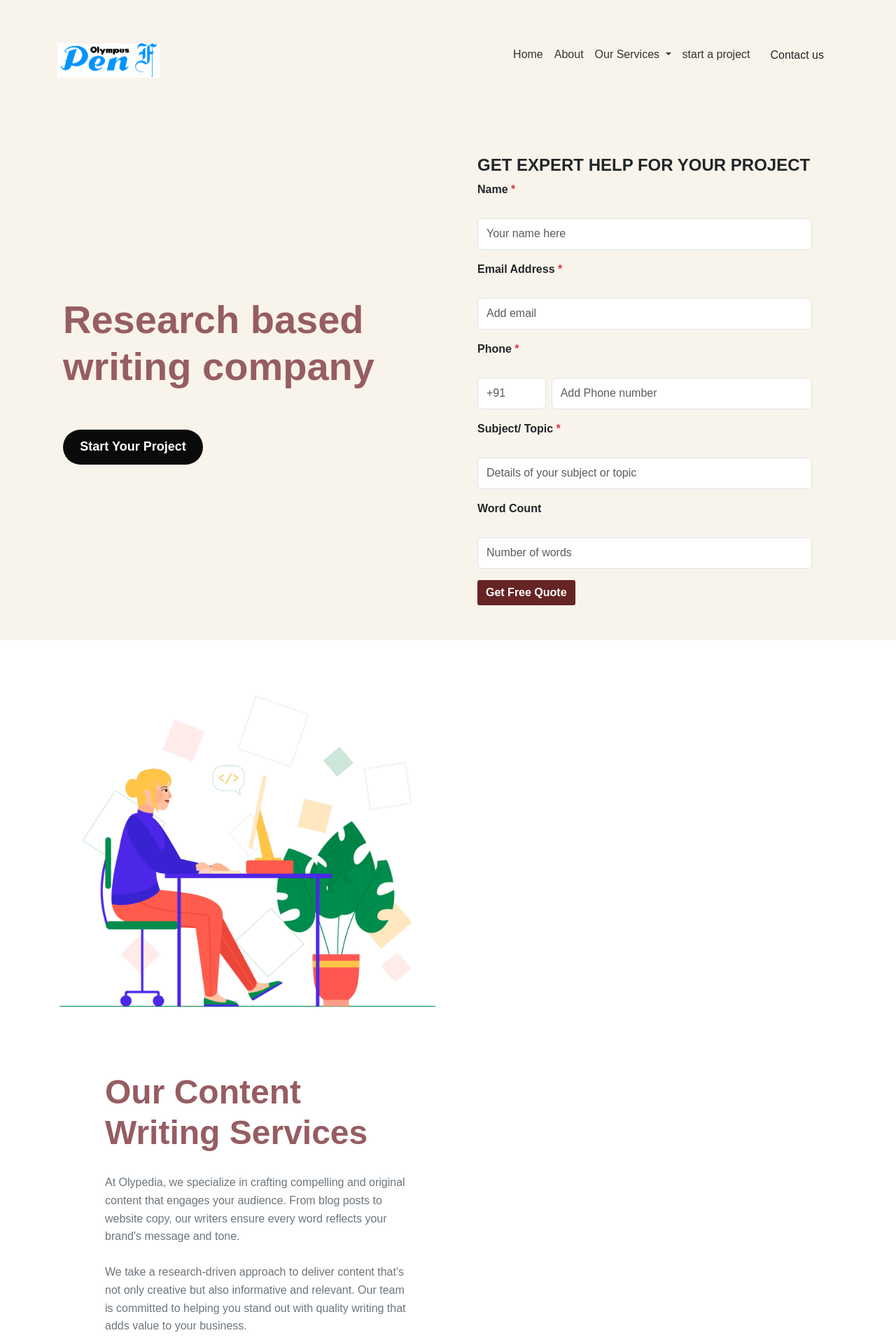
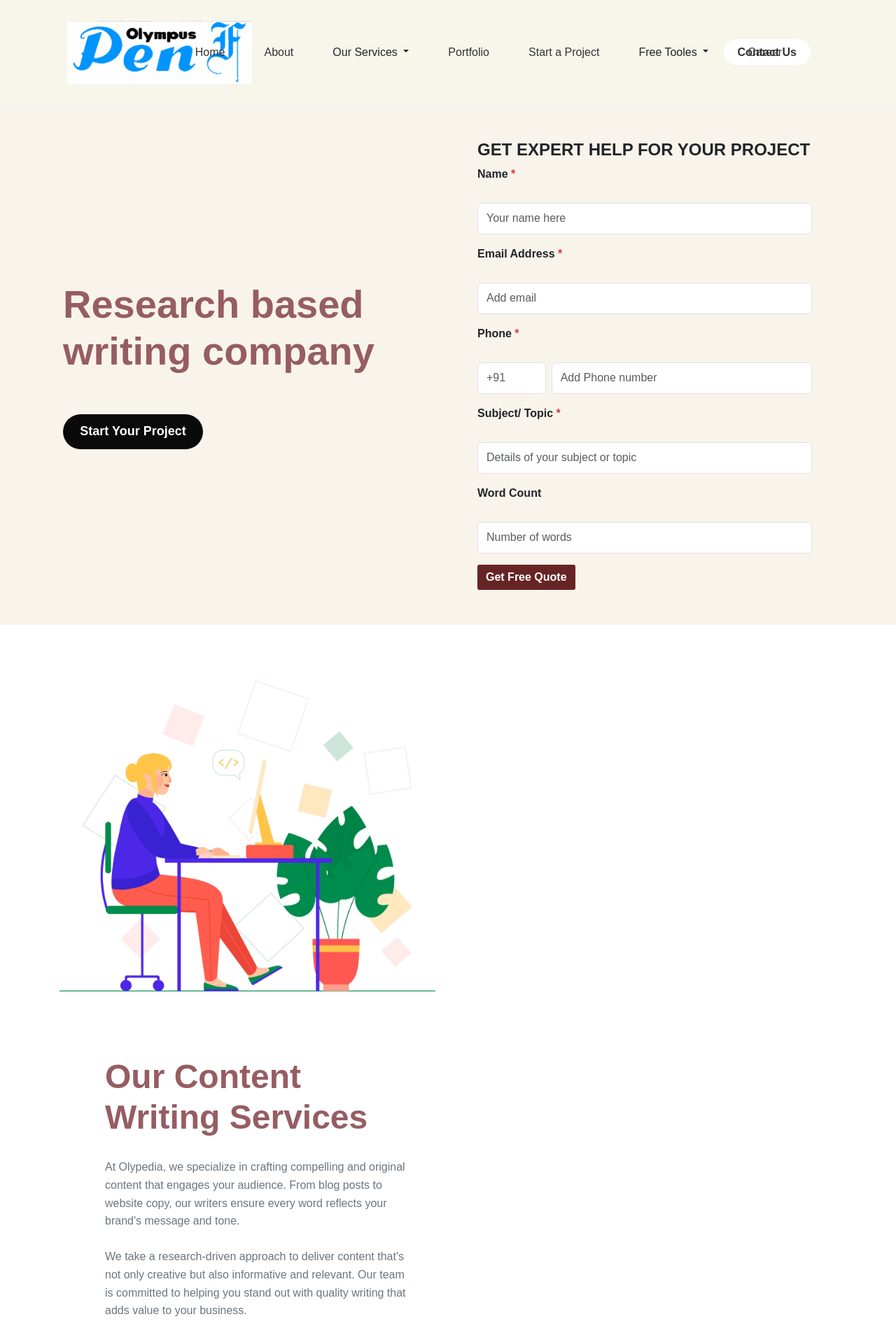
Before and after one commit to TeeWrath/Olypedia-web, a Django app: page / in a window 1280 px wide. Shown: the top 1915 px of the page at 70% size. Run offline with Django 5.2, Linux system fonts and the light colour scheme.

Commit message:
Update nav-bar

```diff
--- a/main/static/style.css
+++ b/main/static/style.css
@@ -2,15 +2,86 @@ body {
     background-color: #f9f4eb;
     font-family: Arial, sans-serif;
 }
-.navbar-brand img {
-    height: 50px;
-}
-#navbarNav{
-    margin-left: 50px;
-}
-.navbar-nav .nav-link {
-    color: #333333 !important;
-}
+.navbar {
+    display: flex;
+    justify-content:space-evenly;
+    align-items: center;
+    padding: 30px;
+    background-color: #f8f5eb;
+  }
+
+  .logo img {
+    margin-right: -80px;
+    height: 90px;
+  }
+
+  .nav-links {
+    list-style: none;
+    display: flex;
+    gap: 3.5rem;
+    padding-top:15px;
+    margin-left: -100px;
+  }
+
+  .nav-links li {
+    position: relative;
+  }
+
+  .nav-links li a {
+    text-decoration: none;
+    color: #333;
+    font-weight: 500;
+  }
+
+  .nav-links li a:hover {
+    color: #b34b4b;
+  }
+
+  /* Dropdown Styling */
+  .dropdown-menu {
+    display: none;
+    position: absolute;
+    top: 100%;
+    left: 0;
+    background-color: white;
+    list-style: none;
+    margin: 0;
+    padding: 10px 0;
+    box-shadow: 0 4px 6px rgba(0, 0, 0, 0.1);
+  }
+
+  .dropdown-menu li {
+    padding: 5px 20px;
+  }
+
+  .dropdown-menu li a {
+    color: #333;
+    text-decoration: none;
+    font-weight: normal;
+  }
+
+  .dropdown-menu li a:hover {
+    color: #b34b4b;
+  }
+
+  .dropdown:hover .dropdown-menu {
+    display: block;
+  }
+
+  .contact-us a {
+    text-decoration: none;
+    padding: 10px 20px;
+    background-color: white;
+    border-radius: 20px;
+    color: #333;
+    font-weight: bold;
+    margin-left: -150px;
+  }
+
+  .contact-us a:hover {
+    background-color: #f0f0f0;
+  }
+
 footer {
     background-color: #f4f4f4;
     padding: 30px;
--- a/main/templates/home.html
+++ b/main/templates/home.html
@@ -138,7 +138,7 @@
     <div>
     <h1>Empowering Your Ideas with <br class="br">Research-Driven Content</h1>
     <h6>If you have any query in your mind, contact our expert for assistance</h6>
-    <a href="{%url 'contact'%}"><button>Contact Now</button></a>
+    <a href="{% url 'contact'%}"><button>Contact Now</button></a>
     </div>
 </div>
   {% endblock  %}
--- a/main/templates/layout.html
+++ b/main/templates/layout.html
@@ -15,47 +15,42 @@
 </head>
 <body>
     {% block header %}
-    <nav class="navbar navbar-expand-lg navbar-light header m-5">
-      <div class="container">
-          <a class="navbar-brand" href="#">
-              <img src="{%static 'images/Logo.png'%}" alt="WriteX Logo">
-          </a>
-          <button class="navbar-toggler" type="button" data-bs-toggle="collapse" data-bs-target="#navbarNav"
-              aria-controls="navbarNav" aria-expanded="false" aria-label="Toggle navigation">
-              <span class="navbar-toggler-icon"></span>
-          </button>
-          <div class="collapse navbar-collapse navbarNav">
-              <ul class="navbar-nav ms-auto">
-                  <li class="nav-item">
-          <p><a class="text-dark nav-link active " aria-current="page" href="{% url 'home'%}">Home</a></p>
-        </li>
-        <li class="nav-item">
-          <a class="text-dark nav-link" href="{% url 'about'%}">About</a>
-        </li>
-        <div class="dropdown">
+    <nav class="navbar">
+        <div class="logo">
+          <img src="{% static 'images/Logo.png'%}" alt="WRITEX Logo">
+        </div>
+        <ul class="nav-links">
+          <li><a href="{%url 'home'%}">Home</a></li>
+          <li><a href="{% url 'about'%}">About</a></li>
+          <div class="dropdown">
             <a class="text-dark nav-link dropdown-toggle" href="#" role="button" data-bs-toggle="dropdown" aria-expanded="false">
               Our Services
             </a>
-
             <ul class="dropdown-menu">
               <li><a class="dropdown-item" href="#">Action</a></li>
               <li><a class="dropdown-item" href="#">Another action</a></li>
               <li><a class="dropdown-item" href="#">Something else here</a></li>
             </ul>
           </div>
-        <li class="nav-item">
-          <a class="text-dark nav-link" href="{% url  'project'%}">start a project</a>
-        </li>
-        <li class="nav-item">
-          <a class="text-dark nav-link" aria-disabled="true" href="{% url 'contact'%}">
-            <button class="btn contact">Contact us</button>
-          </a>
-        </li>
+          <li><a href="#">Portfolio</a></li>
+          <li><a href="{% url 'project'%}">Start a Project</a></li>
+          <div class="dropdown">
+            <a class="text-dark nav-link dropdown-toggle" href="#" role="button" data-bs-toggle="dropdown" aria-expanded="false">
+              Free Tooles
+            </a>
+            <ul class="dropdown-menu">
+              <li><a class="dropdown-item" href="#">Action</a></li>
+              <li><a class="dropdown-item" href="#">Another action</a></li>
+              <li><a class="dropdown-item" href="#">Something else here</a></li>
+            </ul>
+          </div>
+          <li><a href="#">Career</a></li>
+        </ul>
 
-              </ul>
-          </div>
-      </div>
-  </nav>
+        <div class="contact-us">
+          <a href="{% url 'contact'%}">Contact Us</a>
+        </div>
+      </nav>
     {% endblock  %}
     {% block contant %}
         <h1>Default Page</h1>
```
